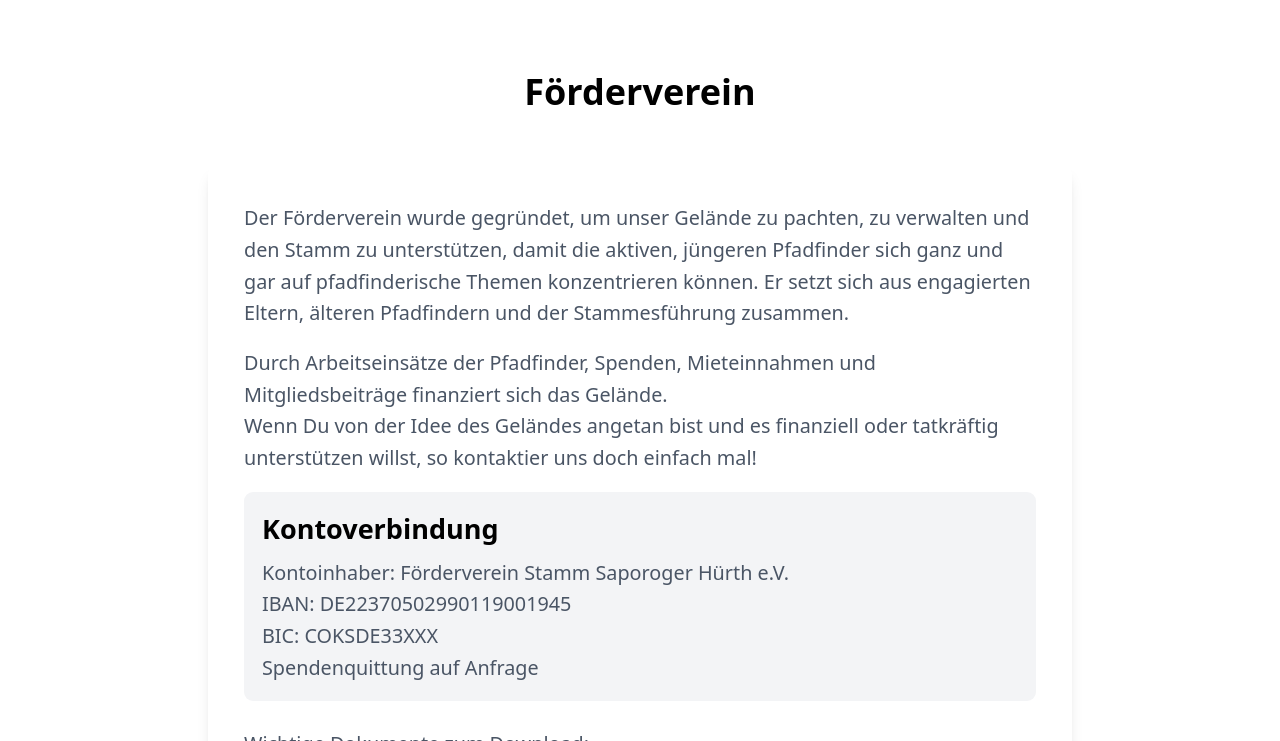
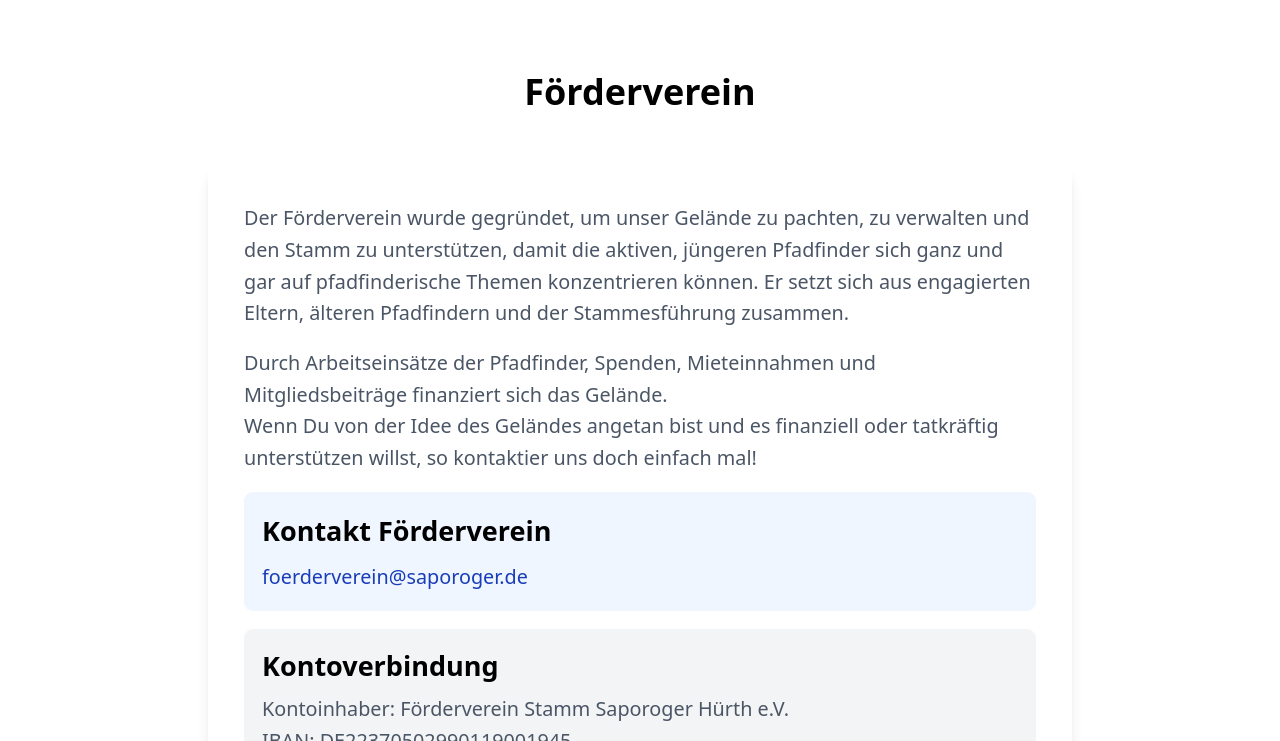
Before and after one commit to RonniSchmittner/Pfadfinder-Website, a website: page index.html in a window 1280 px wide. Shown: the part 4571-5312 px from the top of the page. Drawn offline with Linux system fonts and the light colour scheme.

Commit message:
kontakt foerderverein

```diff
--- a/index.html
+++ b/index.html
@@ -224,6 +224,11 @@
                     Wenn Du von der Idee des Geländes angetan bist und es finanziell oder tatkräftig unterstützen
                     willst, so kontaktier uns doch einfach mal!
                 </p>
+                <div class="bg-blue-50 p-4 rounded-lg mb-4">
+                    <h3 class="text-lg font-semibold mb-2">Kontakt Förderverein</h3>
+                    <a href="mailto:foerderverein@saporoger.de"
+                        class="text-blue-800 hover:text-blue-600">foerderverein@saporoger.de</a>
+                </div>
                 <div class="bg-gray-100 rounded-lg p-4 mb-4">
                     <h3 class="text-lg md:text-xl font-bold mb-2">Kontoverbindung</h3>
                     <p class="text-gray-600">Kontoinhaber: Förderverein Stamm Saporoger Hürth e.V.<br>
```
